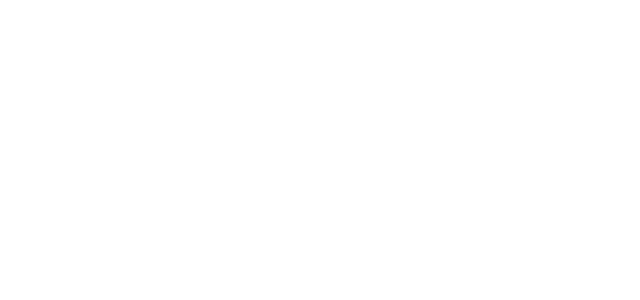
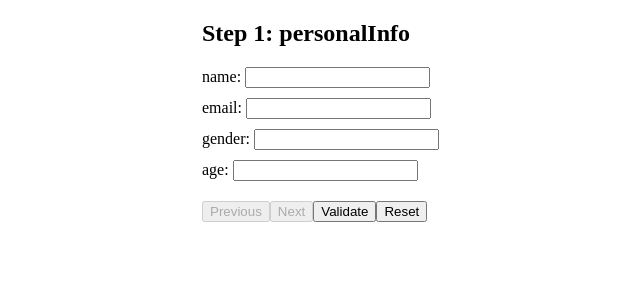
Before and after one commit to sandybhatta/machine-coding, a React (Vite) app: page / in a window 1280 px wide. Shown: the top 300 px of the page, without its empty margins (238-878 px from the left). Built offline with nearby package versions, Linux system fonts and the light colour scheme.

Commit message:
useReducer hook practice

```diff
--- a/src/App.jsx
+++ b/src/App.jsx
@@ -12,6 +12,7 @@
 import LiveClock from './useEffectHookPrac/LiveClock'
 import AutoSaveDarft from './useEffectHookPrac/AutoSaveDarft'
 import WindowResizeTracker from './useEffectHookPrac/WindowResizeTracker'
+import FormWizard from './useReducerHookPrac/FormWizard/FormWizard'
 // import ToggleButton from './useStateHookPrac/ToggleButton'
 // import UserCard from './MachineCodingComp/UserCard'
 // import LimitCounter from './EasyComponents/LimitCounter'
@@ -85,7 +86,7 @@
 
 
 
-
+<FormWizard/>
 
 
 
--- a/src/useReducerHookPrac/FormWizard/FormWizard.jsx
+++ b/src/useReducerHookPrac/FormWizard/FormWizard.jsx
@@ -1,183 +1,217 @@
-import React, { useEffect, useReducer } from 'react'
+import React, { useReducer, useEffect } from "react";
 
+// ----------------- INITIAL STATE -----------------
+const initialState = {
+  currentStepIndex: 0,
+  isSubmitted: false,
+  isValid: false,
+  formData: {
+    personalInfo: {
+      name: "",
+      email: "",
+      gender: "",
+      age: ""
+    },
+    address: {
+      city: "",
+      district: "",
+      state: "",
+      zip: "",
+      houseNo: ""
+    },
+    accountDetails: {
+      bank: "",
+      branch: "",
+      accountId: "",
+      accountHolderName: "",
+      password: ""
+    }
+  },
+  validationError: []
+};
 
-const initialState={
-    currentStepIndex:0,
-    isValid:false,
-    formData:{
-        personalInfo:{
-            name:"",
-            email:"",
-            gender:"",
-            age:""
-        },
-        address:{
-            city:"",
-            district:"",
-            state:"",
-            zip:"",
-            houseNo:""
-        },
-        accountDetails:{
-            bank:"",
-            bracnch:"",
-            accountId:"",
-            accountHolderName:"",
-            password:""
-        }
-
-    },
-    validationError:[],
-
-}
-const reducerFn=(state,action)=>{
-
-    switch(action.type){
-        case "UPDATE_FIELD":
-            const {name, value}= action.payload.target;
-            const key=  Object.keys(state.formData)[state.currentStepIndex]
-            const newState={
+// ----------------- REDUCER FUNCTION -----------------
+const reducerFn = (state, action) => {
+  switch (action.type) {
+    case "UPDATE_FIELD": {
+      const { name, value } = action.payload;
+      const stepKey = Object.keys(state.formData)[state.currentStepIndex];
+      return {
         ...state,
-                formData:{
-                    ...formData,
-                    [key]:{
-                        ...state.formData[key],
-                        [name]:value
-
+        formData: {
+          ...state.formData,
+          [stepKey]: {
+            ...state.formData[stepKey],
+            [name]: value
           }
         }
+      };
     }
-            return newState
 
     case "PREVIOUS_STEP":
       return {
         ...state,
-                currentStepIndex:state.currentStepIndex-1
-            }
-        case "VALIDATE_STEP":
-            const values=state.formData[Object.keys(step.formData)[state.currentStepIndex]]
-            for(let [key,value] of Object.entries(values)){
-                if(key==="name"){
-                    const nameOfUser=value.trim().split("");
-                    const notAllowedChars=["!","@","#","%","^","&","*","(",")"]
-                    for(let letter of nameOfUser){
-                        if(notAllowedChars.includes(letter)){
+        currentStepIndex: state.currentStepIndex - 1,
+        validationError: [],
+        isValid: false
+      };
+
+    case "NEXT_STEP":
       return {
         ...state,
-                                validationError:[...state.validationError,"name should not have other characters than a-z or A-z"]
-                            }
-                        }
-                    }
-                }
-                if(key==="email"){
-                    if(!value.includes("@")){
-                        return {
-                            ...state,
-                            validationError:[...state.validationError,"email should  have @"]
-                        }
-                    }
-                }
-                if(key==="gender"){
-                    const allowedGenders=["male","female"]
-                    if(!allowedGenders.includes(value.toLowerCase().trim())){
-                        return {
-                            ...state,
-                            validationError:[...state.validationError,"gender should be either male or female"]
-                        }
-                    }
-                }
-                if(key==="age"){
-                    if(value<18){
-                        return {
-                            ...state,
-                            validationError:[...state.validationError,"age Should be greater than 18"]
-                        }
+        currentStepIndex: state.currentStepIndex + 1,
+        validationError: [],
+        isValid: false
+      };
+
+    case "RESET_FORM":
+      return { ...initialState };
+
+    case "VALIDATE_STEP": {
+      const stepKey = Object.keys(state.formData)[state.currentStepIndex];
+      const values = state.formData[stepKey];
+      let errors = [];
+
+      for (let [key, value] of Object.entries(values)) {
+        if (key === "name") {
+          const notAllowedChars = ["!", "@", "#", "%", "^", "&", "*", "(", ")"];
+          if (
+            value.trim().length === 0 ||
+            [...value].some((char) => notAllowedChars.includes(char))
+          ) {
+            errors.push("Name should only contain letters A-Z or a-z");
           }
         }
 
-                if(key==="zip"){
+        if (key === "email" && !value.includes("@")) {
+          errors.push("Email should contain @");
+        }
 
-                    if(value.length<6){
-                        return {
-                            ...state,
-                            validationError:[...state.validationError, "Zip should be equal to 6 digits"]
-                        }
+        if (key === "gender") {
+          const allowedGenders = ["male", "female"];
+          if (!allowedGenders.includes(value.toLowerCase().trim())) {
+            errors.push("Gender should be either male or female");
           }
         }
 
-                if(key==="accountId"){
-                    if(value.length<5){
-                        return {
-                            ...state,
-                            validationError:[...state.validationError,"account id should be greater than or equal to 5"]
+        if (key === "age" && Number(value) < 18) {
+          errors.push("Age should be greater than or equal to 18");
         }
+
+        if (key === "zip" && value.length !== 6) {
+          errors.push("Zip should be exactly 6 digits");
+        }
+
+        if (key === "accountId" && value.length < 5) {
+          errors.push("Account ID should be at least 5 characters");
         }
       }
 
-
-            }
       return {
         ...state,
-                isValid:true,
-                validationError:[]
+        validationError: errors,
+        isValid: errors.length === 0
+      };
     }
 
+    case "SUBMIT":
+      return {
+        ...state,
+        isSubmitted: true
+      };
 
+    default:
+      return state;
   }
-}
+};
 
+// ----------------- COMPONENT -----------------
 const FormWizard = () => {
-    const [state, dispatch]=useReducer(reducerFn,initialState)
+  const [state, dispatch] = useReducer(reducerFn, initialState);
 
-    useEffect(()=>{
+  const stepKeys = Object.keys(state.formData);
+  const currentStepKey = stepKeys[state.currentStepIndex];
+  const currentStepFields = state.formData[currentStepKey];
 
-    })
-  return (
-    <div>
-        {
-           Object.keys(Object.keys(state.formData)[state.currentStepIndex]).map((key)=>{
+  // For debugging:
+  useEffect(() => {
+    console.log("Current State:", state);
+  }, [state]);
 
   return (
-                <div key={key}>
+    <div style={{ maxWidth: "400px", margin: "auto" }}>
+      <h2>Step {state.currentStepIndex + 1}: {currentStepKey}</h2>
+
+      {/* Render fields for current step */}
+      {Object.keys(currentStepFields).map((fieldName) => (
+        <div key={fieldName} style={{ marginBottom: "10px" }}>
+          <label>
+            {fieldName}:{" "}
             <input
-                name={key}
-                value={state.formData[Object.keys(state.formData)[state.currentStepIndex]][key]}
-                onChange={(e)=>{dispatch({type:"UPDATE_FIELD", payload:e})}}
-                />
-
-                </div>
-            )
+              name={fieldName}
+              value={currentStepFields[fieldName]}
+              onChange={(e) =>
+                dispatch({
+                  type: "UPDATE_FIELD",
+                  payload: { name: e.target.name, value: e.target.value }
                 })
               }
-        <div>
-             {
-                state.validationError.map(errors=>(
+            />
+          </label>
+        </div>
+      ))}
 
-                        <p key={errors}>
-                            {errors}
-                        </p>
+      {/* Validation Errors */}
+      {state.validationError.length > 0 && (
+        <div style={{ color: "red" }}>
+          {state.validationError.map((err, i) => (
+            <p key={i}>{err}</p>
+          ))}
+        </div>
+      )}
 
-                ))
-             }
+      {/* Buttons */}
+      <div style={{ marginTop: "20px" }}>
         <button
-            onClick={()=>{dispatch({type:"PREVIOUS_STEP"})}}
-            disabled={state.currentStepIndex===0 || state.validationError.length!==0}> Previous </button>
-
-
-            <button
-                onClick={state.currentStepIndex===Object.keys(state.formData).  length-1? ()=>{dispatch({type:"SUBMIT"})}: ()=>{dispatch({type:"NEXT_STEP"})}}
-                disabled={state.validationError.length!==0 || state.isValid===false}>
-                 {state.currentStepIndex===Object.keys(state.formData).length-1? "Submit": "Next"}
+          onClick={() => dispatch({ type: "PREVIOUS_STEP" })}
+          disabled={state.currentStepIndex === 0}
+        >
+          Previous
         </button>
 
+        {state.currentStepIndex < stepKeys.length - 1 ? (
           <button
-            onClick={()=>{dispatch({type:"VALIDATE_STEP"})}}
+            onClick={() => dispatch({ type: "NEXT_STEP" })}
+            disabled={!state.isValid}
           >
-                validate
+            Next
+          </button>
+        ) : (
+          <button
+            onClick={() => dispatch({ type: "SUBMIT" })}
+            disabled={!state.isValid}
+          >
+            Submit
+          </button>
+        )}
+
+        <button onClick={() => dispatch({ type: "VALIDATE_STEP" })}>
+          Validate
+        </button>
+
+        <button onClick={() => dispatch({ type: "RESET_FORM" })}>
+          Reset
         </button>
       </div>
+
+      {/* Submission Message */}
+      {state.isSubmitted && (
+        <p style={{ color: "green", marginTop: "20px" }}>
+           Form submitted successfully!
+        </p>
+      )}
     </div>
-  )
-}
+  );
+};
 
-export default FormWizard
+export default FormWizard;
```
Lines whose indentation alone changed are shown as unchanged.
